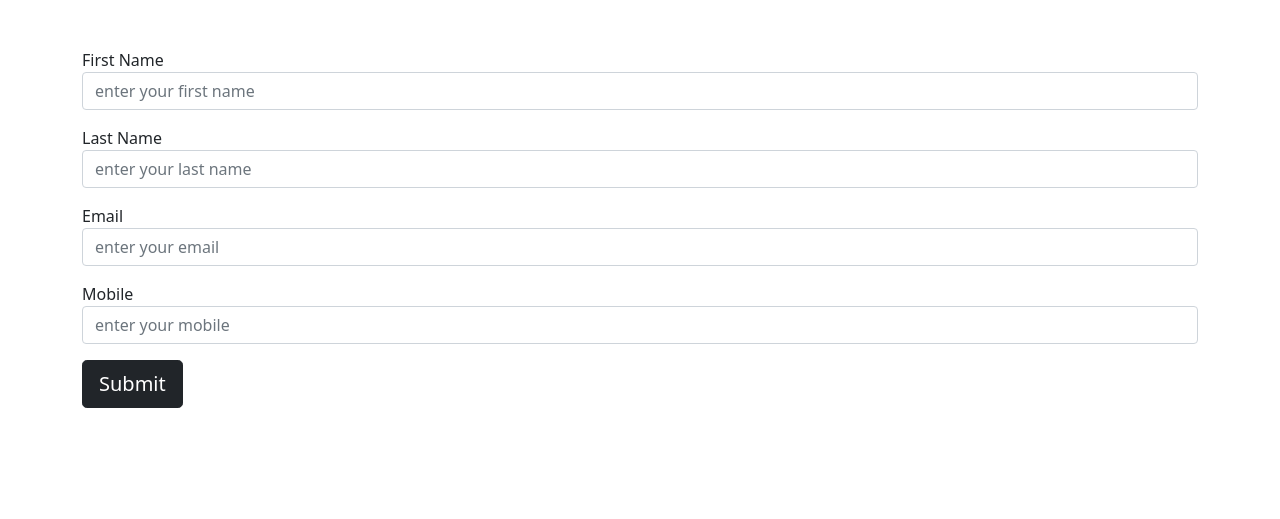
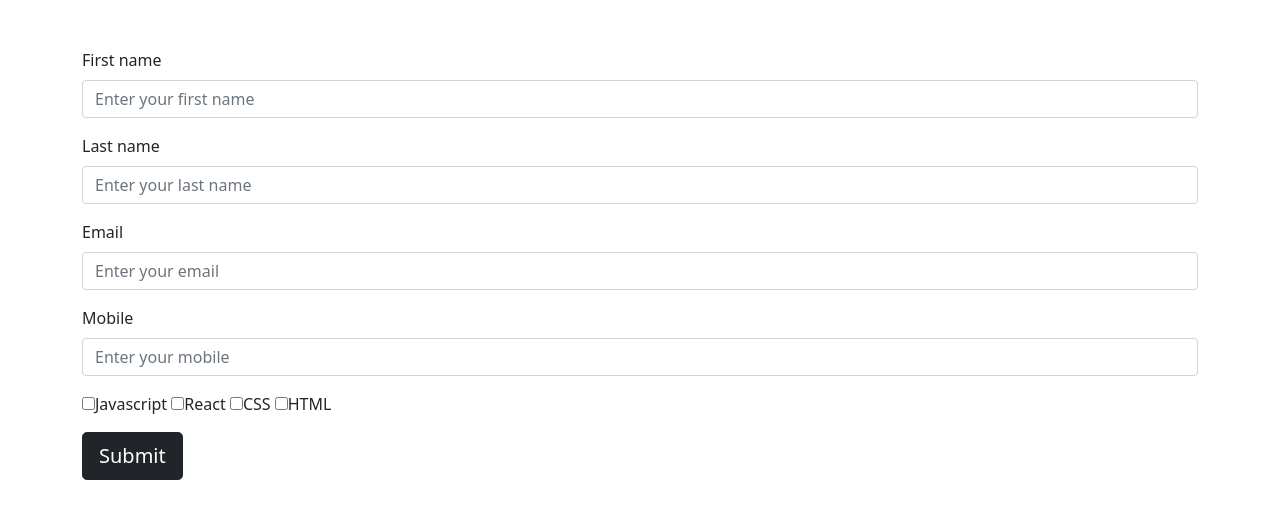
Before and after one commit to Geyann/series-crud, a PHP site: page / in a window 1280 px wide. Shown: the top 519 px of the page. Run offline with PHP 8.4, Linux system fonts and the light colour scheme.

Commit message:
index.php

```diff
--- a/Series crud/index.php
+++ b/Series crud/index.php
@@ -1,58 +1,73 @@
 <?php
 include 'connect.php';
 if(isset($_POST['submit'])){
-    $fName = $_POST['fName'];
-    $lName = $_POST['lName'];
-    $email = $_POST['email'];
-    $mobile = $_POST['mobile'];
+    $Fname=$_POST['Fname'];
+    $Lname=$_POST['Lname'];
+    $Email=$_POST['Email'];
+    $Mobile=$_POST['Mobile'];
+    $datas=$_POST['data'];
+    $allData=implode(",",$datas);
+
     //insert query
-    $sql = "insert into seriescrud (fname,lName,email,mobile) values ('$fName','$lName','$email','$mobile')";
+
+    $sql="insert into `seriescrud` (Fname,Lname,Email,Mobile,multipleData)
+    values ('$Fname','$Lname','$Email','$Mobile','$allData')";
+
     $result=mysqli_query($con,$sql);
     if($result){
         header('location:read.php');
     }else{
-      die(mysqli_connect($con));
+        die(mysqli_error($con));
     }
 }
 ?>
-
 <!doctype html>
 <html lang="en">
   <head>
-    <!-- Required meta tags -->
     <meta charset="utf-8">
     <meta name="viewport" content="width=device-width, initial-scale=1">
+    <link href="https://cdn.jsdelivr.net/npm/bootstrap@5.1.0/dist/css/bootstrap.min.css" rel="stylesheet" >
 
-    <!-- Bootstrap CSS -->
-    <link href="https://cdn.jsdelivr.net/npm/bootstrap@5.0.2/dist/css/bootstrap.min.css" rel="stylesheet">
-    <title>PHP series crud</title>
+    <title>PHP CrudSeries</title>
   </head>
 <body>
     <div class="container my-5">
-      <form method = "post">
+        <form method="post">
         <div class="mb-3">
-      <label  class="fName">First Name</label>
+        <label class="form-label">First name</label>
         <input type="text" class="form-control"
-      placeholder="enter your first name" name = 'fName' autocomplete = "off">
+        placeholder="Enter your first name" name="Fname"
+        autocomplete="off">
     </div>
         <div class="mb-3">
-      <label  class="lName">Last Name</label>
+            <label class="form-label">Last name</label>
             <input type="text" class="form-control"
-      placeholder="enter your last name" name = 'lName' autocomplete = "off">
+            placeholder="Enter your last name" name="Lname"
+            autocomplete="off">
     </div>
         <div class="mb-3">
-      <label  class="email">Email</label>
+            <label class="form-label">Email</label>
             <input type="email" class="form-control"
-      placeholder="enter your email" name = 'email' autocomplete = "off">
+            placeholder="Enter your email" name="Email"
+            autocomplete="off">
     </div>
         <div class="mb-3">
-      <label  class="mobile">Mobile</label>
-      <input type="mobile" class="form-control"
-      placeholder="enter your mobile" name = 'mobile' autocomplete = "off">
+            <label class="form-label">Mobile</label>
+            <input type="text" class="form-control"
+            placeholder="Enter your mobile" name="Mobile"
+            autocomplete="off">
     </div>
-  <button class="btn btn-dark btn-lg"
-  name = 'submit'>Submit</button>
+<div>
+<input type="checkbox" name="data[]" value="Javascript">Javascript
+<input type="checkbox" name="data[]" value="React">React
+<input type="checkbox" name="data[]" value="CSS">CSS
+<input type="checkbox" name="data[]" value="HTML">HTML
+</div>
+
+
+    <button class="btn btn-dark btn-lg my-3" name="submit">Submit</button>
 </form>
+
 </div>
 
 </body>
```
Lines whose indentation alone changed are shown as unchanged.
